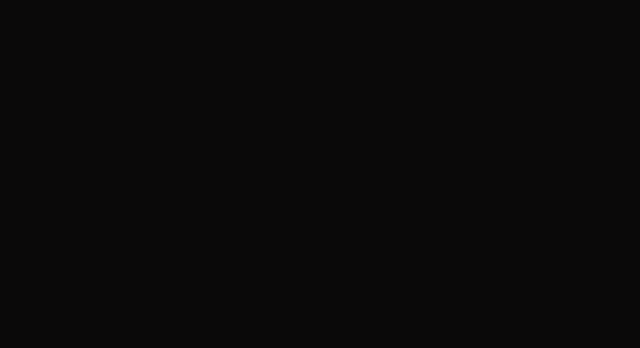
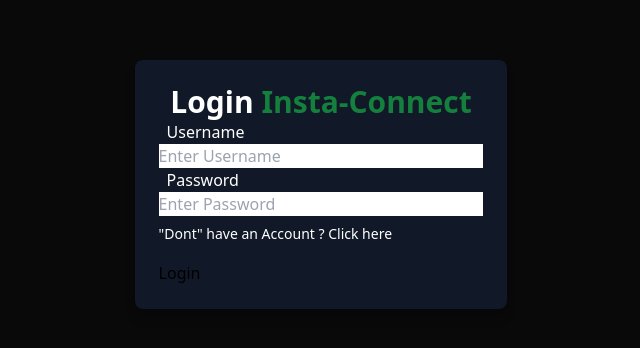
Before and after one commit to Piyushxyz1/chat-application, a React app in the folder frontend/: page /login in a window 1280 px wide. Before the commit this address had no page. Shown: the part 216-564 px from the top of the page, without its empty margins (319-959 px from the left). Built offline with nearby package versions, Linux system fonts and the light colour scheme; the HTML template or start-up script is replaced by a standard one.

Commit message:
changes made

```diff
--- a/frontend/src/App.jsx
+++ b/frontend/src/App.jsx
@@ -18,9 +18,9 @@
     <>
       <div className='p-4 h-screen flex justify-center items-center'>
         <Routes>
-          <Route path='/' element={ <Home />} />
-				{/* <Route path='/login' element={authUser ? <Navigate to='/' /> : <Login />} />
-				<Route path='/signup' element={authUser ? <Navigate to='/' /> : <SignUp />} /> */}
+          <Route path='/' element={authUser ? <Home /> : <Navigate to={"/login"} />} />
+				<Route path='/login' element={authUser ? <Navigate to='/' /> : <Login />} />
+				<Route path='/signup' element={authUser ? <Navigate to='/' /> : <SignUp />} />
         </Routes>
         <Toaster />
       </div>
```
